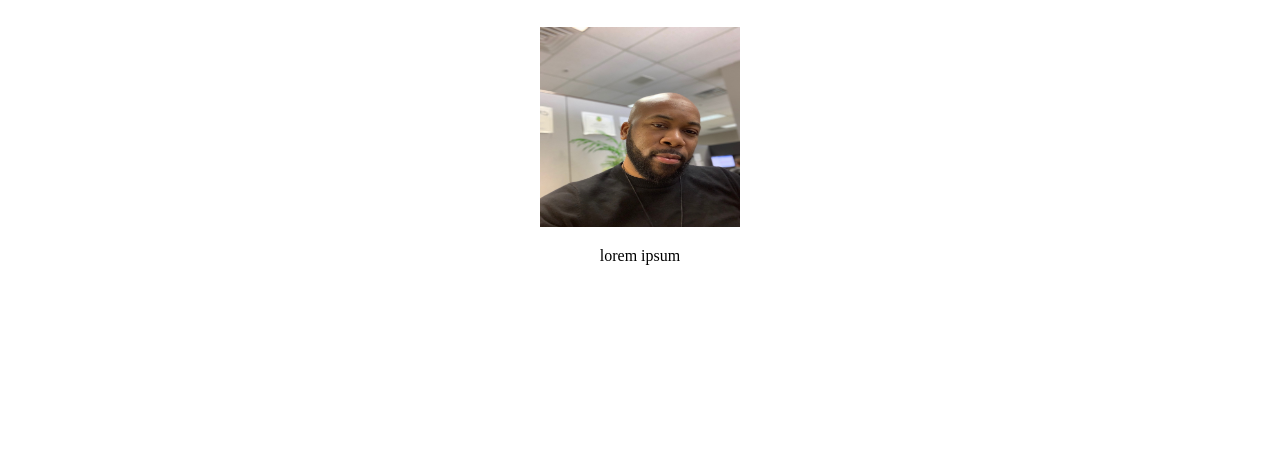
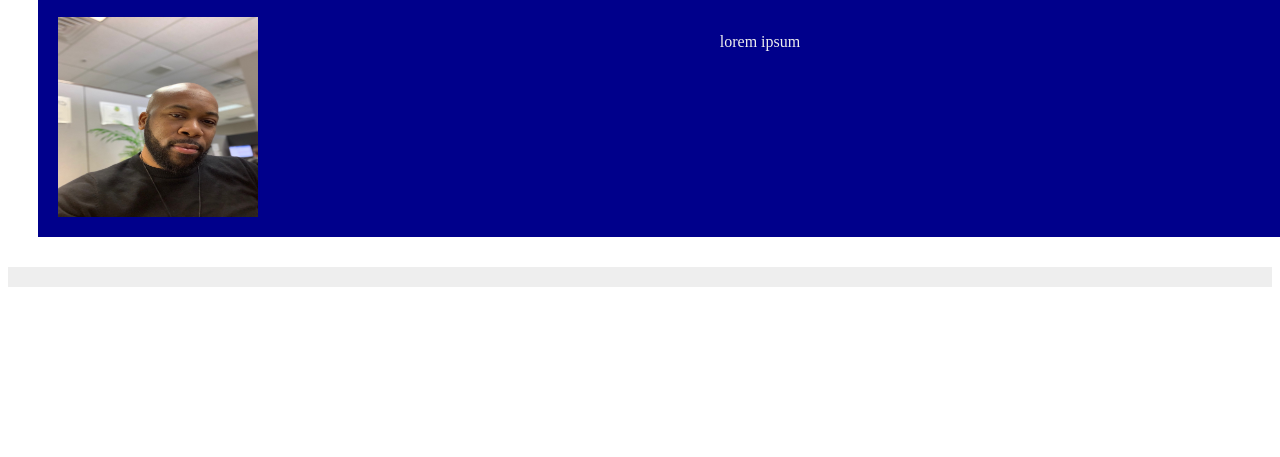
Before and after one commit to umeadi/Basic-Portfolio, a plain HTML site: page portfolio.html in a window 1280 px wide. Shown: the part 343-800 px from the top of the page. Drawn offline with Linux system fonts and the light colour scheme.

Commit message:
chnaged css

```diff
--- a/assets/css/style.css
+++ b/assets/css/style.css
@@ -11,7 +11,32 @@ header {
 }
 
 h1 {color: red;
+    font-family: arial;
 }
 
-div {padding: 20px;
+div {padding: 10px;
 }
+
+.profile-pic {
+    clear: both;
+    float: left;
+}
+
+p {
+    color: #eee;
+}
+
+.bio{
+    background-color: darkblue;
+    margin: 20px;
+    width: 100%;
+    padding: 20px;
+    overflow: auto;
+}
+
+footer {
+    padding: 10px;
+    background-color: #eee;
+    margin-bottom: 20px;
+
+}
--- a/portfolio.html
+++ b/portfolio.html
@@ -26,6 +26,9 @@
         </p>
         </div>
     </div>
+    <footer>
+
+    </footer>
 
 </body>
 </head>
```
